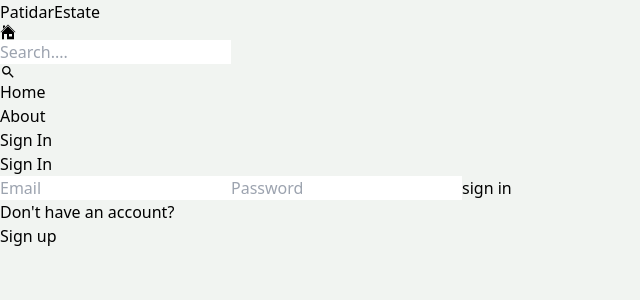
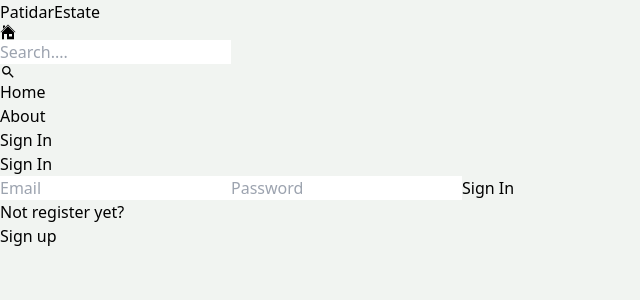
Before and after one commit to harry413/estate_, a React (Vite) app in the folder client/: page /sign-in in a window 1280 px wide. Shown: the top 300 px of the page, without its empty margins (0-640 px from the left). Built offline with nearby package versions, Linux system fonts and the light colour scheme.

Commit message:
signin ui fuctionality

```diff
--- a/client/src/pages/SignIn.jsx
+++ b/client/src/pages/SignIn.jsx
@@ -1,21 +1,74 @@
-import React from 'react'
-import {Link} from 'react-router-dom'
+import {useState} from "react"
+import { Link } from 'react-router-dom'
 
 const SignIn = () => {
+  const [formData, setFormData] = useState({});
+  const [error, setError] = useState(null);
+  const[loading, setLoading] = useState(false);
+  const handleChange = (e) => {
+    setFormData({
+      ...formData,
+      [e.target.id]: e.target.value,
+    });
+  };
+
+  const handleSubmit = async(e) => {
+    e.preventDefault();
+    try {
+      setLoading(true);
+      const res = await fetch('/api/auth/signin', {
+      method: 'POST',
+      headers: {
+        'Content-Type':'application/json',
+      },
+      body: JSON.stringify(formData),
+    });
+    const data = await res.json();
+    console.log(data);
+    if(data.success === false){
+      setLoading(false);
+      setError(data.message);
+      return;
+    }
+    setLoading(false);
+    setError(null);
+    } catch (error) {
+      setLoading(false);
+      setError(error.message);
+    }
+  };
   return (
     <div className='p-3 max-w-md mx-auto'>
       <h1 className="text-3xl text-center font-semibold my-7">Sign In</h1>
-      <form className='flex flex-col gap-4 px-3'>
-         <input type="email" placeholder='Email' className='border-none p-2 rounded-lg'/>
-         <input type="password" placeholder='Password' className='border-none p-2 rounded-lg'/>
-          <button className='bg-slate-700 text-white p-2 rounded-lg uppercase hover:opacity-95 disabled:opacity-86'>sign in</button>
+      <form onSubmit={handleSubmit} className='flex flex-col gap-4 px-3' >
+
+         <input
+            type="email"
+            placeholder='Email'
+            className='border-none p-2 rounded-lg'
+            id='email'
+            onChange={handleChange}
+          />
+         <input
+            type="password"
+            placeholder='Password'
+            className='border-none p-2 rounded-lg'
+            id='password'
+            onChange={handleChange}
+          />
+          <button
+              disabled={loading}
+              className='bg-slate-700 text-white p-2 rounded-lg uppercase hover:opacity-95 disabled:opacity-86'
+          >{loading? 'loading...' : 'Sign In'}
+          </button>
       </form>
       <div className='flex p-4 items-center justify-center'>
-        <p className='text-black-900'>Don't have an account?</p>
+        <p className='text-black-900'>Not register yet? </p>
         <Link to={"/sign-up"}>
-          <span className='text-blue-700'>Sign up</span>
+          <span className='text-blue-700  '> Sign up</span>
         </Link>
       </div>
+      {error && <p className='text-red-400 mt-5'>{error}</p>}
     </div>
   )
 }
```
